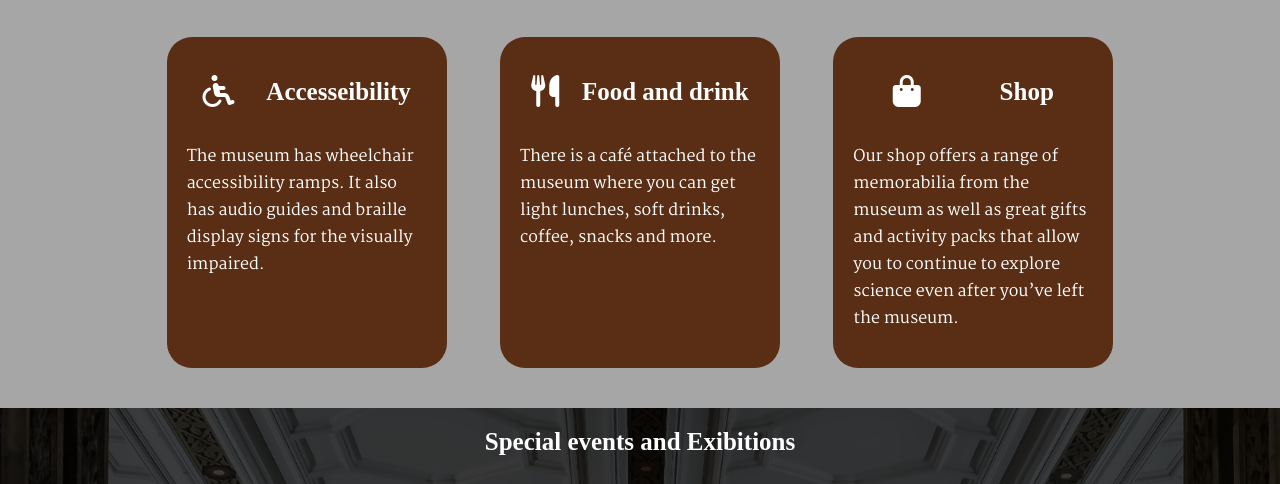
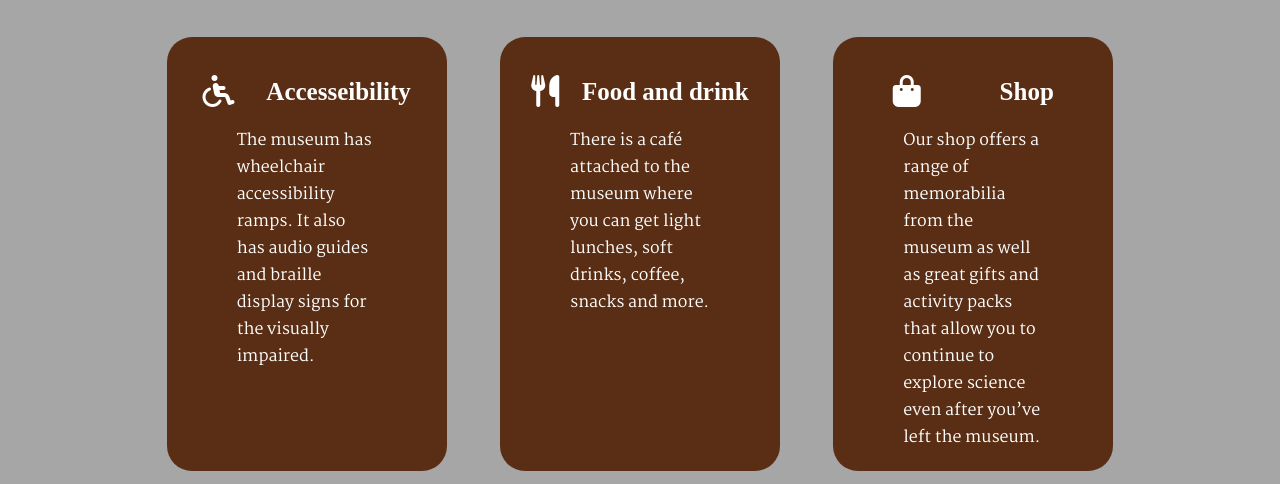
Before and after one commit to Leirmo/Semesterproject1, a plain HTML site: page index.html in a window 1280 px wide. Shown: the part 468-952 px from the top of the page. Drawn offline with Linux system fonts and the light colour scheme; a web font is replaced by a local one.

Commit message:
save
save

```diff
--- a/css/homepage.css
+++ b/css/homepage.css
@@ -90,6 +90,10 @@
   align-items: center;
 }
 
+.info_content p {
+  margin: 0 50px;
+}
+
 .event_img {
   width: 300px;
   height: 300px;
```
